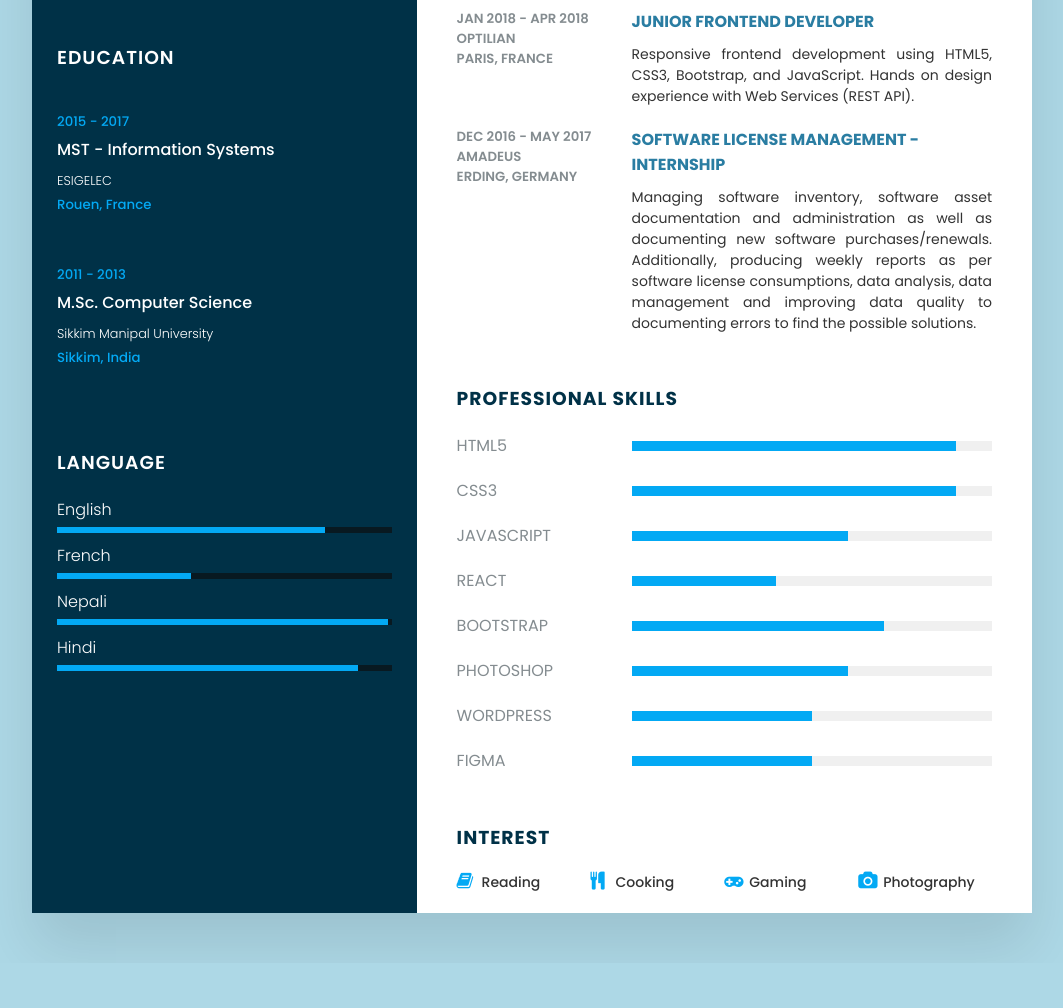
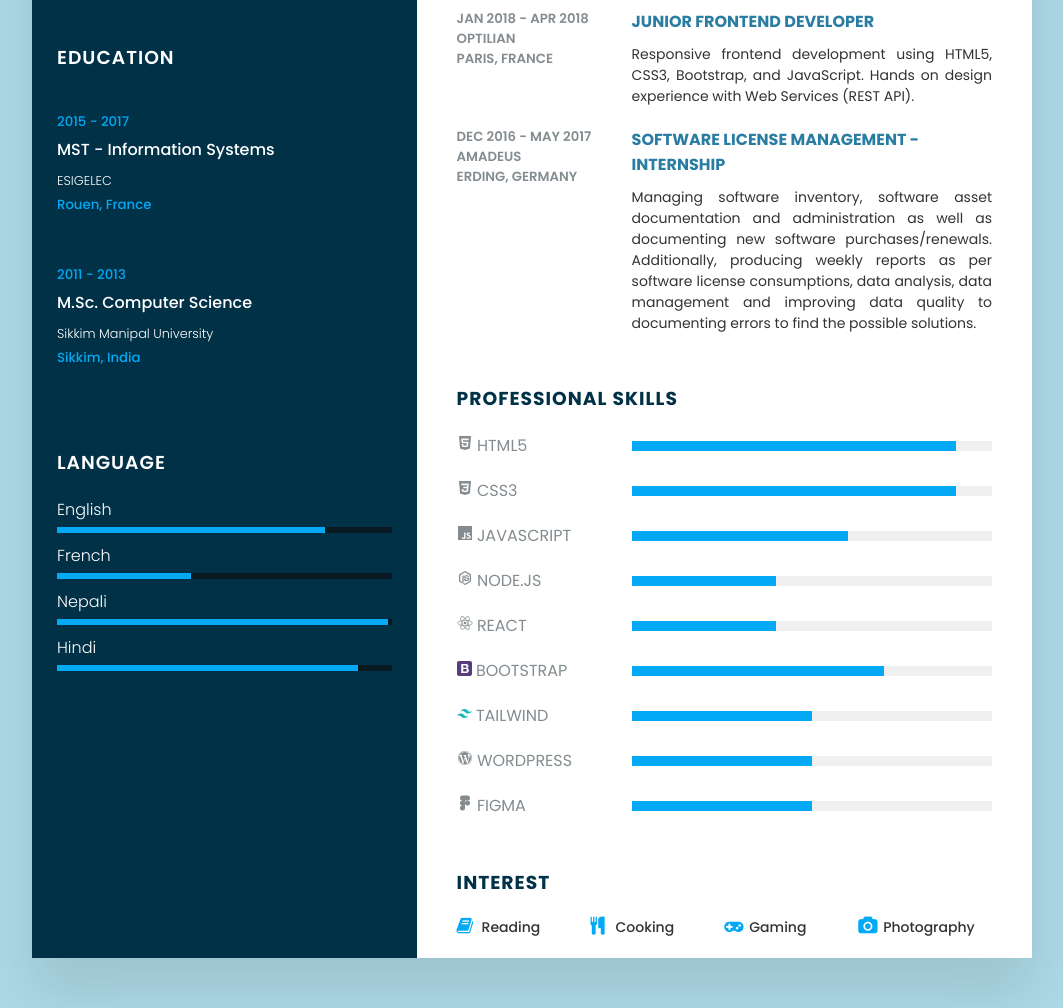
Before and after one commit to VishalThapaliya/resume, a plain HTML site: page index.html in a window 1280 px wide. Shown: the part 696-1704 px from the top of the page, without its empty margins (108-1171 px from the left). Before the commit the page ends 1659 px from the top, so only its background shows below. Drawn offline with nearby package versions, Linux system fonts and the light colour scheme.

Commit message:
update skills section

```diff
--- a/index.html
+++ b/index.html
@@ -183,49 +183,61 @@
       <div class="about skills">
         <h3 class="about_title">Professional Skills</h3>
         <div class="box">
-          <h4>HTML5</h4>
+          <h4><ion-icon name="logo-html5"></ion-icon> HTML5</h4>
           <div class="percent">
             <div style="width: 90%"></div>
           </div>
         </div>
         <div class="box">
-          <h4>CSS3</h4>
+          <h4><ion-icon name="logo-css3"></ion-icon> CSS3</h4>
           <div class="percent">
             <div style="width: 90%"></div>
           </div>
         </div>
         <div class="box">
-          <h4>Javascript</h4>
+          <h4><ion-icon name="logo-javascript"></ion-icon></ion-icon> Javascript</h4>
           <div class="percent">
             <div style="width: 60%"></div>
           </div>
         </div>
         <div class="box">
-          <h4>React</h4>
+          <h4><ion-icon name="logo-nodejs"></ion-icon> Node.js</h4>
           <div class="percent">
             <div style="width: 40%"></div>
           </div>
         </div>
         <div class="box">
-          <h4>Bootstrap</h4>
+          <h4><ion-icon name="logo-react"></ion-icon> React</h4>
+          <div class="percent">
+            <div style="width: 40%"></div>
+          </div>
+        </div>
+        <div class="box">
+          <h4>
+            <svg width="15" height="15" viewBox="0 0 256 256" xmlns="http://www.w3.org/2000/svg" preserveAspectRatio="xMinYMin meet"><path d="M0 222.991C0 241.223 14.779 256 33.009 256H222.99C241.223 256 256 241.221 256 222.991V33.01C256 14.777 241.221 0 222.991 0H33.01C14.777 0 0 14.779 0 33.009V222.99z" fill="#563D7C"/><path d="M106.158 113.238V76.985h31.911c3.04 0 5.97.253 8.792.76 2.822.506 5.319 1.41 7.49 2.713 2.17 1.303 3.907 3.112 5.21 5.427 1.302 2.316 1.954 5.283 1.954 8.9 0 6.513-1.954 11.217-5.862 14.111-3.907 2.895-8.9 4.342-14.979 4.342h-34.516zM72.075 50.5v155h75.112c6.947 0 13.713-.868 20.298-2.605 6.585-1.737 12.446-4.414 17.584-8.032 5.137-3.618 9.226-8.286 12.265-14.002 3.04-5.717 4.559-12.483 4.559-20.298 0-9.697-2.352-17.982-7.055-24.856-4.704-6.875-11.832-11.687-21.384-14.437 6.947-3.328 12.194-7.598 15.74-12.808 3.545-5.21 5.318-11.722 5.318-19.538 0-7.236-1.194-13.314-3.582-18.235-2.388-4.92-5.753-8.864-10.095-11.831-4.341-2.967-9.551-5.102-15.63-6.404-6.078-1.303-12.808-1.954-20.189-1.954H72.075zm34.083 128.515v-42.549h37.121c7.381 0 13.315 1.7 17.802 5.102 4.486 3.401 6.73 9.081 6.73 17.041 0 4.053-.688 7.381-2.063 9.986-1.375 2.605-3.22 4.668-5.536 6.187-2.315 1.52-4.993 2.605-8.032 3.257-3.04.65-6.223.976-9.552.976h-36.47z" fill="#FFF"/></svg>
+            Bootstrap
+          </h4>
           <div class="percent">
             <div style="width: 70%"></div>
           </div>
         </div>
         <div class="box">
-          <h4>Photoshop</h4>
-          <div class="percent">
-            <div style="width: 60%"></div>
-          </div>
-        </div>
-        <div class="box">
-          <h4>Wordpress</h4>
+          <h4>
+            <svg height="15" preserveAspectRatio="xMidYMid" width="15" xmlns="http://www.w3.org/2000/svg" viewBox="0 0 256 153.6"><linearGradient id="a" x1="-2.778%" y1="32%" y2="67.556%"><stop offset="0" stop-color="#2298bd"/><stop offset="1" stop-color="#0ed7b5"/></linearGradient><path d="M128 0C93.867 0 72.533 17.067 64 51.2 76.8 34.133 91.733 27.733 108.8 32c9.737 2.434 16.697 9.499 24.401 17.318C145.751 62.057 160.275 76.8 192 76.8c34.133 0 55.467-17.067 64-51.2-12.8 17.067-27.733 23.467-44.8 19.2-9.737-2.434-16.697-9.499-24.401-17.318C174.249 14.743 159.725 0 128 0zM64 76.8C29.867 76.8 8.533 93.867 0 128c12.8-17.067 27.733-23.467 44.8-19.2 9.737 2.434 16.697 9.499 24.401 17.318C81.751 138.857 96.275 153.6 128 153.6c34.133 0 55.467-17.067 64-51.2-12.8 17.067-27.733 23.467-44.8 19.2-9.737-2.434-16.697-9.499-24.401-17.318C110.249 91.543 95.725 76.8 64 76.8z" fill="url(#a)"/></svg>
+            Tailwind
+          </h4>
           <div class="percent">
             <div style="width: 50%"></div>
           </div>
         </div>
         <div class="box">
-          <h4>Figma</h4>
+          <h4><ion-icon name="logo-wordpress"></ion-icon> Wordpress</h4>
+          <div class="percent">
+            <div style="width: 50%"></div>
+          </div>
+        </div>
+        <div class="box">
+          <h4><ion-icon name="logo-figma"></ion-icon> Figma</h4>
           <div class="percent">
             <div style="width: 50%"></div>
           </div>
@@ -244,5 +256,9 @@
 
     </div>
   </div>
+
+  <!-- Ionicons -->
+  <script type="module" src="https://unpkg.com/ionicons@5.5.2/dist/ionicons/ionicons.esm.js"></script>
+  <script nomodule src="https://unpkg.com/ionicons@5.5.2/dist/ionicons/ionicons.js"></script>
 </body>
 </html>
```
